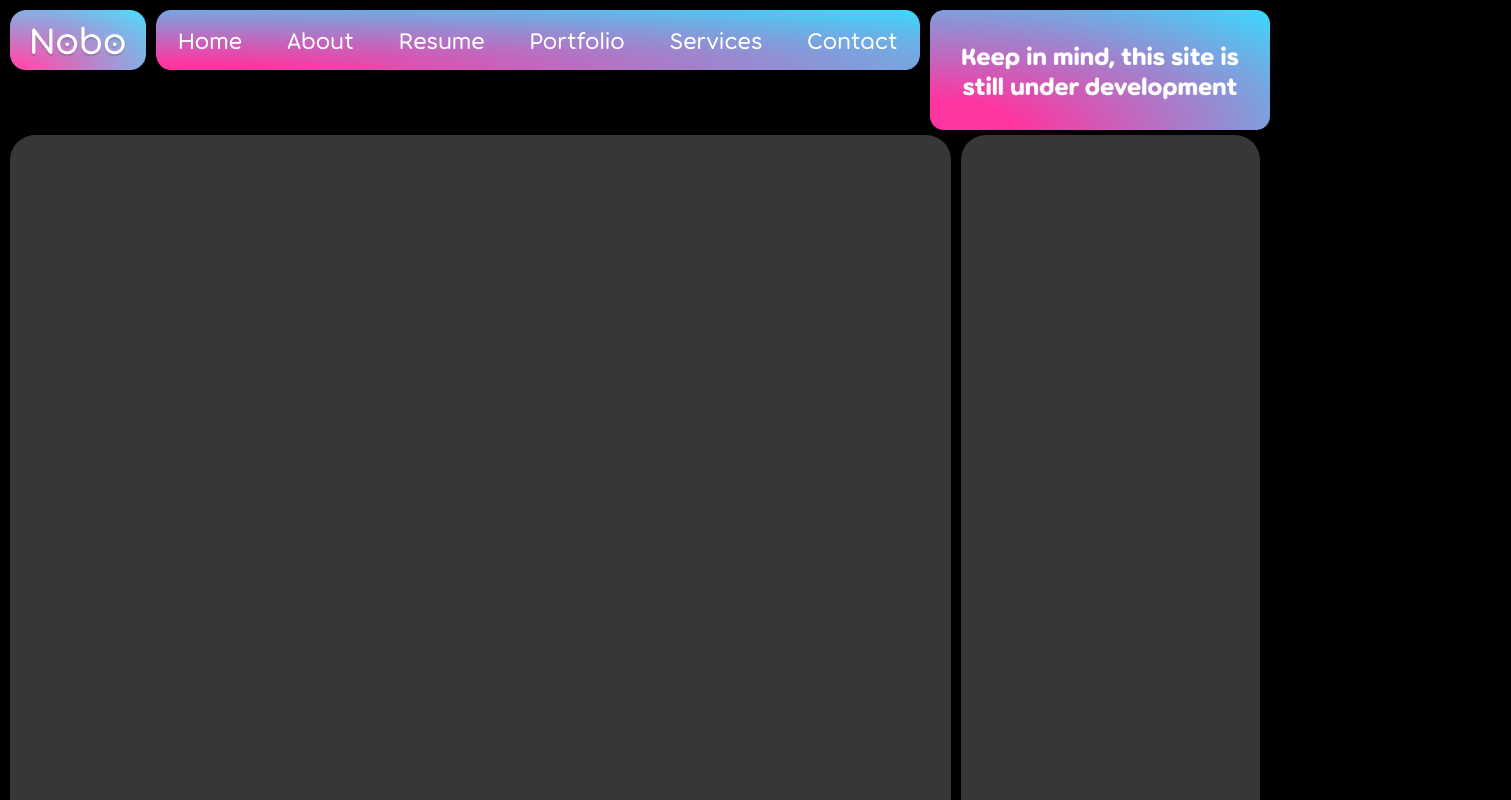
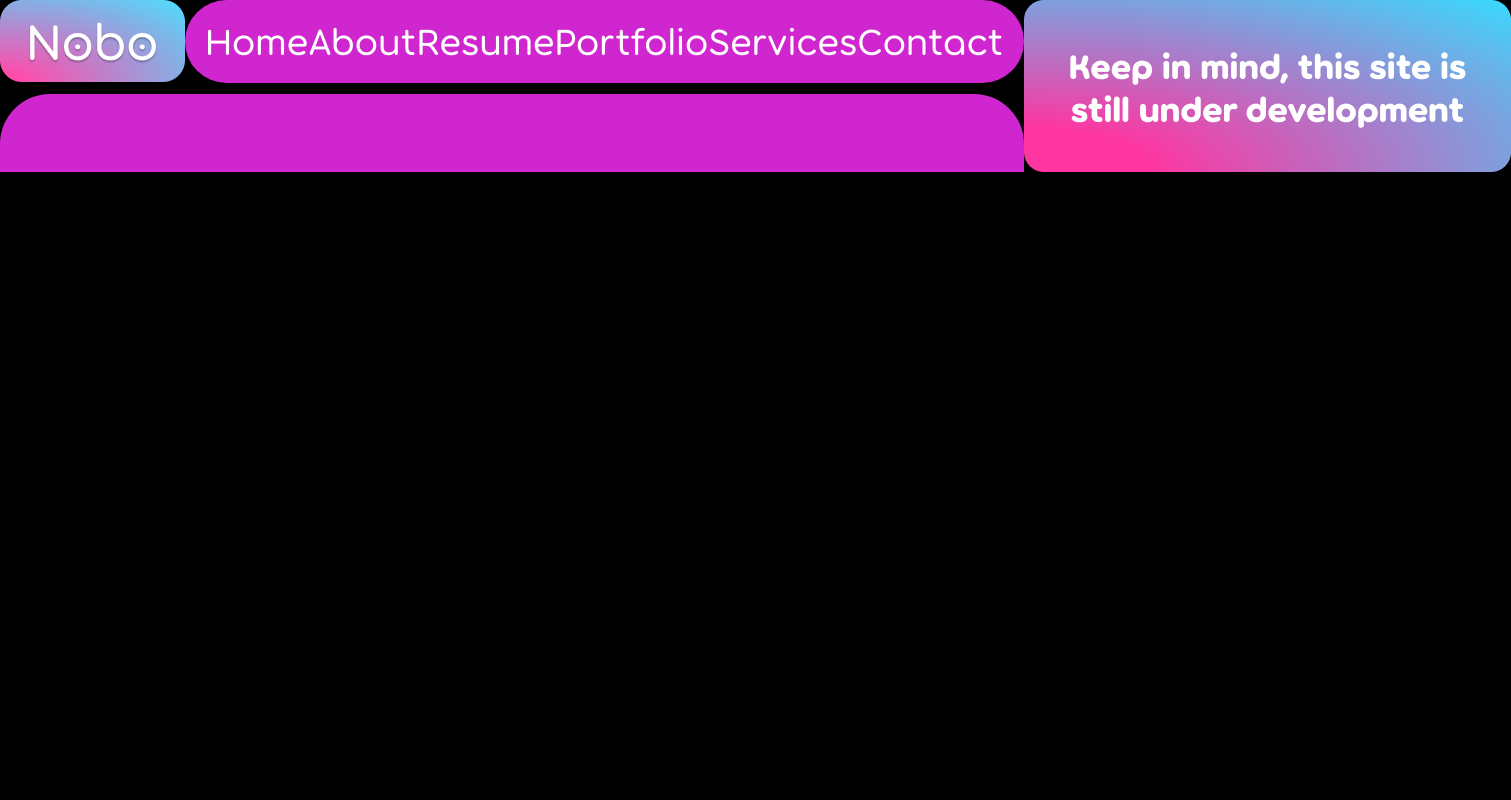
Before and after one commit to Nobo04/Nobo-website, a plain HTML site: page index.html in a window 1280 px wide. Shown: the top 800 px of the page, 1511 px wide, since content can reach past the window. Drawn offline with Linux system fonts and the light colour scheme.

Commit message:
New Beginnings
Wrote some not trash code woo

```diff
--- a/index.html
+++ b/index.html
@@ -9,41 +9,25 @@
 
 
 <body>
+    <div class="wrapper">
         <div class="container">
             <div class="top-bar">
                 <div class="logo">
                     <a href="index.html"><img src='logo.png'></a>
                 </div>
                 <div class="nav-bar">
-                <div class="nav-button">
                     <a href="index.html">Home</a>
-                </div>
-                <div class="nav-button">
                     <a href="about.html">About</a>
-                </div>
-                <div class="nav-button">
                     <a href="resume.html">Resume</a>
-                </div>
-                <div class="nav-button">
                     <a href="portfolio.html">Portfolio</a>
-                </div>
-                <div class="nav-button">
                     <a href="services.html">Services</a>
-                </div>
-                <div class="nav-button">
                     <a href="Contact.html">Contact</a>
                 </div>
             </div>
-            <div class="warning">
-                <img src="warning.png" style="height: 120px; margin-right: 10px;">
+            <div class="top-of-content-box">
             </div>
-
         </div>
-        <div class="info-sections">
-            <div class="main-section"></div>
-            <div class="socials-section"></div>
-        </div>
-
+        <img src="warning.png">
     </div>
 </body>
 
--- a/styles.css
+++ b/styles.css
@@ -9,7 +9,7 @@
 }
 body {
     font-family: "torusregular", sans-serif;
-    font-size: 18pt;
+    font-size: 29pt;
     margin: 0px;
     padding: 0px;
     background-color: black;
@@ -18,67 +18,42 @@ body {
 a:link, a:visited {
     text-decoration: none;
     color:white;
-  }
+}
+
+.wrapper {
+    display: flex;
+    flex-direction: row;
+}
+
+.container  {
+    display: flex;
+    flex-direction: column;
+    flex-grow: 1;
+}
 
 /* Nav styles */
 .top-bar {
     display: flex;
-    flex-wrap: nowrap;
-    background: none;
-    flex-direction: row;
-    margin-top: 10px;
+    flex-grow: 1; /* makes left side stuff grow to fill in horizontal screen space */
 }
-.logo img {
-    order: 0;
-    margin-left: 10px;
-    height: 63px;
-    width: auto;
-}
+
 .nav-bar {
     display: flex;
-    background: url(nav-bar.png);
-    height: 60px;
-    width: 1144px;
-    align-items: center;
-    justify-content: center;
-    background-size: 100% 100%;
-    margin-inline: 10px;
-}
-.nav-button {
-    order: 1;
-    position: relative;
-    display: block;
-    width: auto;
-    margin-right: auto;
-    margin-left: auto;
-
+    border-radius: 50px; /* rounded sides */
+    background: #cf26cf;
+    padding: 20px;
+    width: max-content;
+    height: fit-content;
+    justify-content: space-evenly; /* spaces buttons evenly */
+    flex-grow: 1; /* makes navbar grow to fill in horizontal screen space */
 }
 
-.warning {
-    margin-left: auto;
+/* Main Content Styles */
+.top-of-content-box {
+    border-radius: 50px 50px 0px 0px; /* rounded sides */
+    background: #cf26cf;
+    padding: 20px;
+    width: auto;
+    height: 100%;
+    flex-grow: 1;
 }
-
-
-/* Home styles */
-.info-sections {
-    display: flex;
-    flex-wrap: nowrap;
-    flex-direction: row;
-    margin-inline: 10px;
-}
-.main-section {
-    border-radius: 25px;
-    height: 1100px;
-    width: 100%;
-
-    background-color: #373737;
-
-}
-.socials-section {
-    border-radius: 25px;
-    height: 1100px;
-    width: 400px;
-    margin-inline: 10px;
-    background-color: #373737;
-
-}
```
Lines whose indentation alone changed are shown as unchanged.
